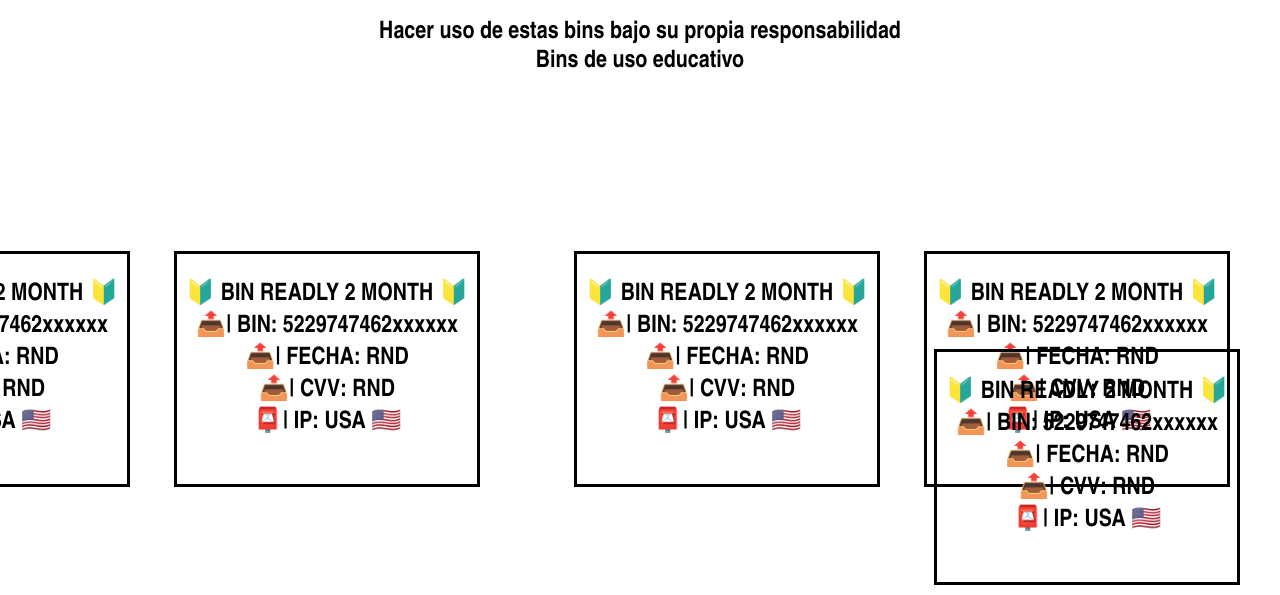
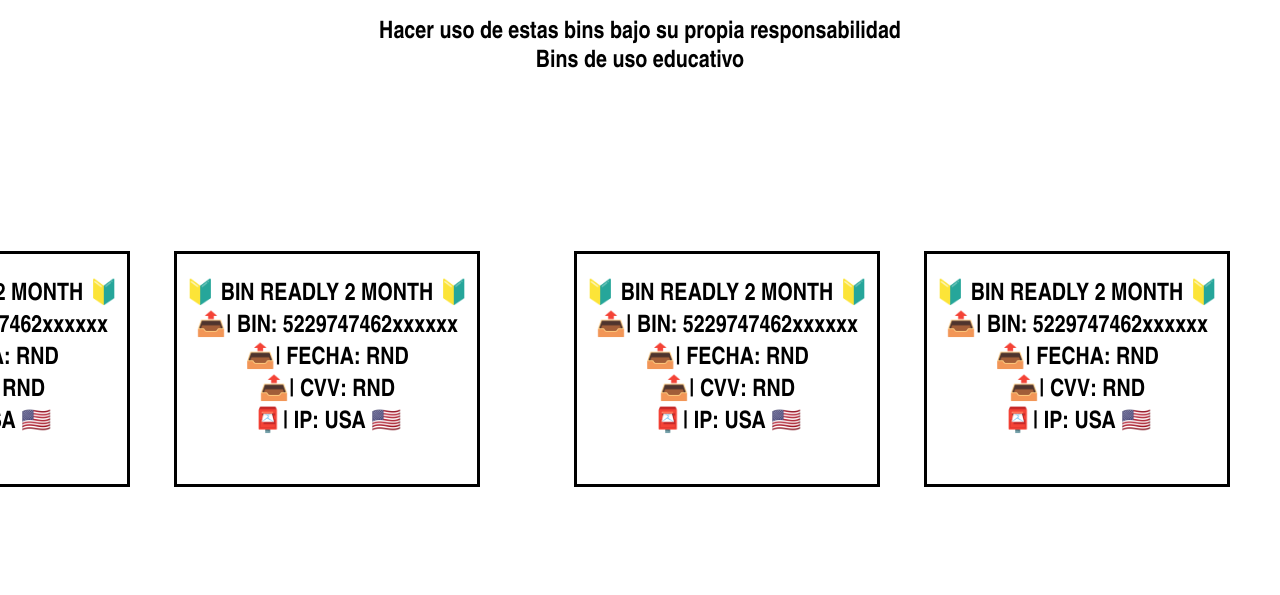
Before and after one commit to Pro-bin/Pro-bin.github.io, a plain HTML site: page index.html in a window 1280 px wide. Shown: the part 205-800 px from the top of the page. Drawn offline with Linux system fonts and the light colour scheme.

Commit message:
Update estilos.css

```diff
--- a/estilos.css
+++ b/estilos.css
@@ -87,6 +87,6 @@ nav a{
   border-style: solid;
   position: absolute;
   right: 40px;
-  bottom: 10px;
+  bottom: -250px;
 
 }
```
